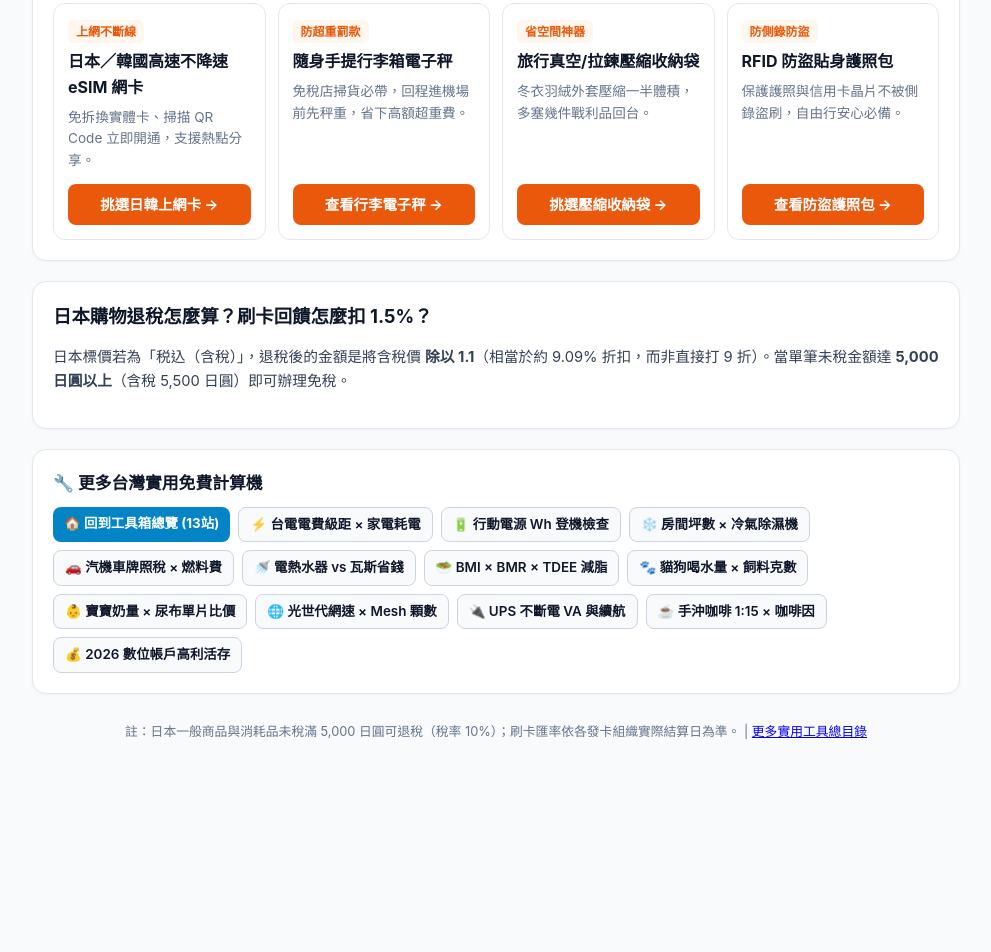
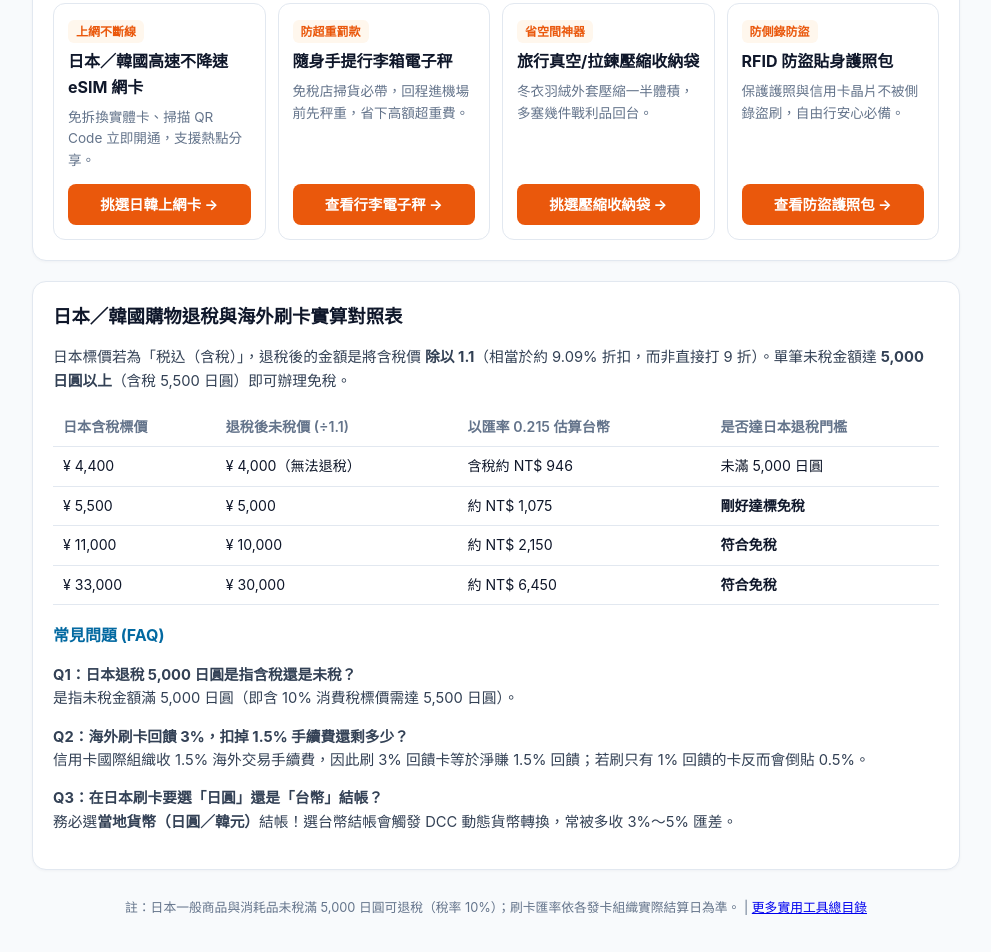
Before and after one commit to jimmycmhsieh0801-cloud/tw-travel-tax-calc, a plain HTML site: page index.html in a window 1280 px wide. Shown: the part 619-1571 px from the top of the page, without its empty margins (144-1135 px from the left). Before the commit the page ends 1422 px from the top, so only its background shows below. Drawn offline with Linux system fonts and the light colour scheme.

Commit message:
Watchdog 03:00 upgrade: AdSense SEO depth, 3 FAQs, result CTA, 17-site cross-nav

```diff
--- a/index.html
+++ b/index.html
@@ -33,7 +33,7 @@
   }
   </script>
   <script type="application/ld+json">
-  {"@context": "https://schema.org", "@type": "FAQPage", "mainEntity": [{"@type": "Question", "name": "日本退稅5000日圓是指含稅還是未稅？", "acceptedAnswer": {"@type": "Answer", "text": "是指未稅金額滿 5,000 日圓（即含 10% 消費稅標價需達 5,500 日圓）。"}}]}
+  {"@context": "https://schema.org", "@type": "FAQPage", "mainEntity": [{"@type": "Question", "name": "日本退稅5000日圓是指含稅還是未稅？", "acceptedAnswer": {"@type": "Answer", "text": "是指未稅金額滿 5,000 日圓（即含 10% 消費稅標價需達 5,500 日圓）。"}}, {"@type": "Question", "name": "海外刷卡手續費1.5%怎麼算划算？", "acceptedAnswer": {"@type": "Answer", "text": "只要挑選海外回饋高於 1.5% 的信用卡（例如 3% 回饋），扣除 1.5% 手續費後仍可淨賺 1.5%，比換外幣現鈔更划算。"}}, {"@type": "Question", "name": "國外刷卡店員問要刷台幣還是當地貨幣該選哪個？", "acceptedAnswer": {"@type": "Answer", "text": "務必選擇當地貨幣（如日圓或韓元），避免動態貨幣轉換（DCC）產生的額外高額匯差。"}}]}
   </script>
   <style>
     :root {
@@ -164,33 +164,25 @@
     </section>
 
     <article class="card seo-section">
-
-          <h2>日本購物退稅怎麼算？刷卡回饋怎麼扣 1.5%？</h2>
-          <p>日本標價若為「税込（含稅）」，退稅後的金額是將含稅價 <strong>除以 1.1</strong>（相當於約 9.09% 折扣，而非直接打 9 折）。當單筆未稅金額達 <strong>5,000 日圓以上</strong>（含稅 5,500 日圓）即可辦理免稅。</p>
+      <h2>日本／韓國購物退稅與海外刷卡實算對照表</h2>
+      <p>日本標價若為「税込（含稅）」，退稅後的金額是將含稅價 <strong>除以 1.1</strong>（相當於約 9.09% 折扣，而非直接打 9 折）。單筆未稅金額達 <strong>5,000 日圓以上</strong>（含稅 5,500 日圓）即可辦理免稅。</p>
+      <table>
+        <thead><tr><th>日本含稅標價</th><th>退稅後未稅價 (÷1.1)</th><th>以匯率 0.215 估算台幣</th><th>是否達日本退稅門檻</th></tr></thead>
+        <tbody>
+          <tr><td>¥ 4,400</td><td>¥ 4,000（無法退稅）</td><td>含稅約 NT$ 946</td><td>未滿 5,000 日圓</td></tr>
+          <tr><td>¥ 5,500</td><td>¥ 5,000</td><td>約 NT$ 1,075</td><td><strong>剛好達標免稅</strong></td></tr>
+          <tr><td>¥ 11,000</td><td>¥ 10,000</td><td>約 NT$ 2,150</td><td><strong>符合免稅</strong></td></tr>
+          <tr><td>¥ 33,000</td><td>¥ 30,000</td><td>約 NT$ 6,450</td><td><strong>符合免稅</strong></td></tr>
+        </tbody>
+      </table>
+      <h3>常見問題 (FAQ)</h3>
+      <p><strong>Q1：日本退稅 5,000 日圓是指含稅還是未稅？</strong><br>是指未稅金額滿 5,000 日圓（即含 10% 消費稅標價需達 5,500 日圓）。</p>
+      <p><strong>Q2：海外刷卡回饋 3%，扣掉 1.5% 手續費還剩多少？</strong><br>信用卡國際組織收 1.5% 海外交易手續費，因此刷 3% 回饋卡等於淨賺 1.5% 回饋；若刷只有 1% 回饋的卡反而會倒貼 0.5%。</p>
+      <p><strong>Q3：在日本刷卡要選「日圓」還是「台幣」結帳？</strong><br>務必選<strong>當地貨幣（日圓／韓元）</strong>結帳！選台幣結帳會觸發 DCC 動態貨幣轉換，常被多收 3%～5% 匯差。</p>
     </article>
 
 
-    <!-- CROSS_LINK_MATRIX_START -->
-    <section class="card" style="margin-top:20px;">
-      <h2 style="font-size:1.05rem;margin:0 0 10px;color:#0f172a;">🔧 更多台灣實用免費計算機</h2>
-      <div style="display:flex;flex-wrap:wrap;gap:8px;">
-        <a href="https://jimmycmhsieh0801-cloud.github.io/" style="display:inline-block;padding:6px 11px;border-radius:8px;background:#0284c7;color:#fff;text-decoration:none;font-size:0.84rem;font-weight:700;">🏠 回到工具箱總覽 (13站)</a>
-        <a href="https://jimmycmhsieh0801-cloud.github.io/tw-power-calc/" style="display:inline-block;padding:6px 11px;border-radius:8px;border:1px solid #cbd5e1;background:#f8fafc;color:#0f172a;text-decoration:none;font-size:0.84rem;font-weight:600;">⚡ 台電電費級距 × 家電耗電</a>
-        <a href="https://jimmycmhsieh0801-cloud.github.io/tw-travel-power-calc/" style="display:inline-block;padding:6px 11px;border-radius:8px;border:1px solid #cbd5e1;background:#f8fafc;color:#0f172a;text-decoration:none;font-size:0.84rem;font-weight:600;">🔋 行動電源 Wh 登機檢查</a>
-        <a href="https://jimmycmhsieh0801-cloud.github.io/tw-room-sizing-calc/" style="display:inline-block;padding:6px 11px;border-radius:8px;border:1px solid #cbd5e1;background:#f8fafc;color:#0f172a;text-decoration:none;font-size:0.84rem;font-weight:600;">❄️ 房間坪數 × 冷氣除濕機</a>
-        <a href="https://jimmycmhsieh0801-cloud.github.io/tw-vehicle-tax-calc/" style="display:inline-block;padding:6px 11px;border-radius:8px;border:1px solid #cbd5e1;background:#f8fafc;color:#0f172a;text-decoration:none;font-size:0.84rem;font-weight:600;">🚗 汽機車牌照稅 × 燃料費</a>
-        <a href="https://jimmycmhsieh0801-cloud.github.io/tw-water-heater-calc/" style="display:inline-block;padding:6px 11px;border-radius:8px;border:1px solid #cbd5e1;background:#f8fafc;color:#0f172a;text-decoration:none;font-size:0.84rem;font-weight:600;">🚿 電熱水器 vs 瓦斯省錢</a>
-        <a href="https://jimmycmhsieh0801-cloud.github.io/tw-bmi-tdee-calc/" style="display:inline-block;padding:6px 11px;border-radius:8px;border:1px solid #cbd5e1;background:#f8fafc;color:#0f172a;text-decoration:none;font-size:0.84rem;font-weight:600;">🥗 BMI × BMR × TDEE 減脂</a>
-        <a href="https://jimmycmhsieh0801-cloud.github.io/tw-pet-cost-calc/" style="display:inline-block;padding:6px 11px;border-radius:8px;border:1px solid #cbd5e1;background:#f8fafc;color:#0f172a;text-decoration:none;font-size:0.84rem;font-weight:600;">🐾 貓狗喝水量 × 飼料克數</a>
-        <a href="https://jimmycmhsieh0801-cloud.github.io/tw-baby-calc/" style="display:inline-block;padding:6px 11px;border-radius:8px;border:1px solid #cbd5e1;background:#f8fafc;color:#0f172a;text-decoration:none;font-size:0.84rem;font-weight:600;">👶 寶寶奶量 × 尿布單片比價</a>
-        <a href="https://jimmycmhsieh0801-cloud.github.io/tw-router-cable-calc/" style="display:inline-block;padding:6px 11px;border-radius:8px;border:1px solid #cbd5e1;background:#f8fafc;color:#0f172a;text-decoration:none;font-size:0.84rem;font-weight:600;">🌐 光世代網速 × Mesh 顆數</a>
-        <a href="https://jimmycmhsieh0801-cloud.github.io/tw-ups-nas-calc/" style="display:inline-block;padding:6px 11px;border-radius:8px;border:1px solid #cbd5e1;background:#f8fafc;color:#0f172a;text-decoration:none;font-size:0.84rem;font-weight:600;">🔌 UPS 不斷電 VA 與續航</a>
-        <a href="https://jimmycmhsieh0801-cloud.github.io/tw-coffee-brew-calc/" style="display:inline-block;padding:6px 11px;border-radius:8px;border:1px solid #cbd5e1;background:#f8fafc;color:#0f172a;text-decoration:none;font-size:0.84rem;font-weight:600;">☕ 手沖咖啡 1:15 × 咖啡因</a>
-        <a href="https://jimmycmhsieh0801-cloud.github.io/tw-bank-interest-calc/" style="display:inline-block;padding:6px 11px;border-radius:8px;border:1px solid #cbd5e1;background:#f8fafc;color:#0f172a;text-decoration:none;font-size:0.84rem;font-weight:600;">💰 2026 數位帳戶高利活存</a>
-      </div>
-    </section>
-    <!-- CROSS_LINK_MATRIX_END -->
-    <footer>
+        <footer>
       <p>註：日本一般商品與消耗品未稅滿 5,000 日圓可退稅（稅率 10%）；刷卡匯率依各發卡組織實際結算日為準。 | <a href="https://jimmycmhsieh0801-cloud.github.io/">更多實用工具總目錄</a></p>
     </footer>
   </div>
```
